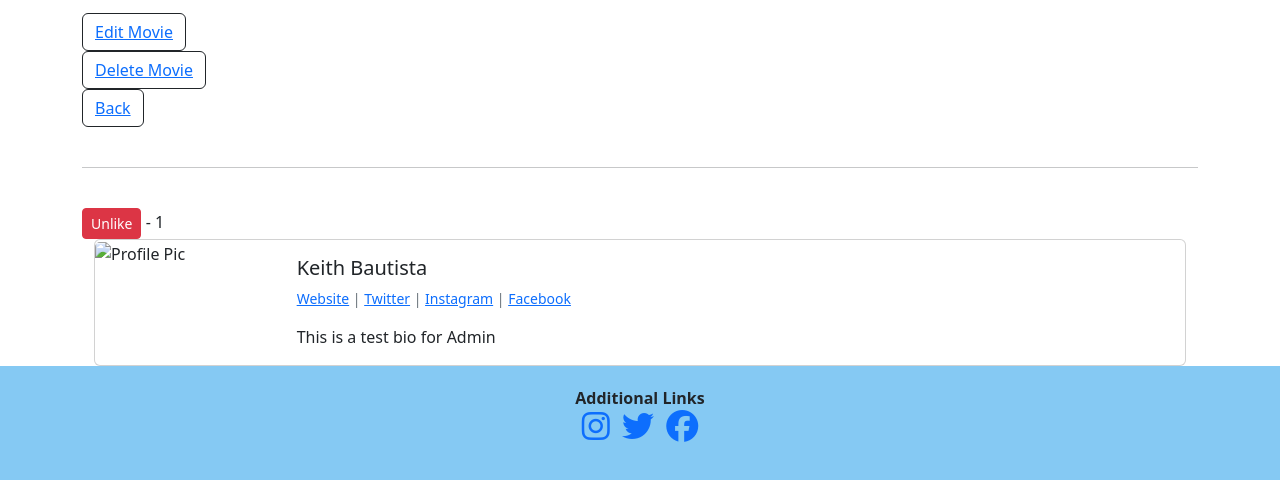
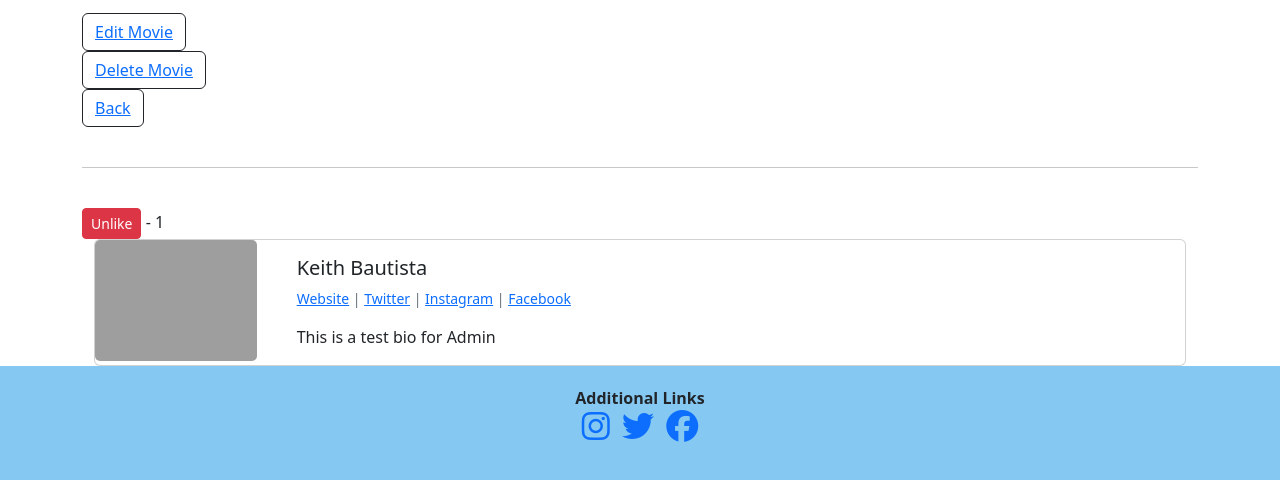
Before and after one commit to KeithBautista/watch-it, a Django app: page /movie/1 in a window 1280 px wide. Shown: the part 852-1332 px from the top of the page. Run offline with Django 3.2, Linux system fonts and the light colour scheme; a user stored in the database is signed in; data comes from the database, SQL or seed files in the repository; some libraries are stand-ins or nearby versions; grey boxes are pictures that could not be loaded.

Commit message:
added error handing on profile image

```diff
--- a/watchit/templates/movie_details.html
+++ b/watchit/templates/movie_details.html
@@ -83,7 +83,11 @@
     <div class="card">
         <div class="row no-gutters">
             <div class="col-sm-2">
+                {% if post.author.profile.profile_pic.url %}
                 <img class="card-img" src="{{ post.author.profile.profile_pic.url }}" alt="Profile Pic">
+                {% else %}
+                <img class="card-img" src="https://res.cloudinary.com/dq4hocok1/image/upload/v1669434603/defaultProfilePic_fepkbo.webp" alt="Profile Pic">
+                {% endif %}
             </div>
             <div class="col-sm-10">
                 <div class="card-body">
```
Also changed, not shown: watchit/static/images/defaultProfilePic.webp (added).
